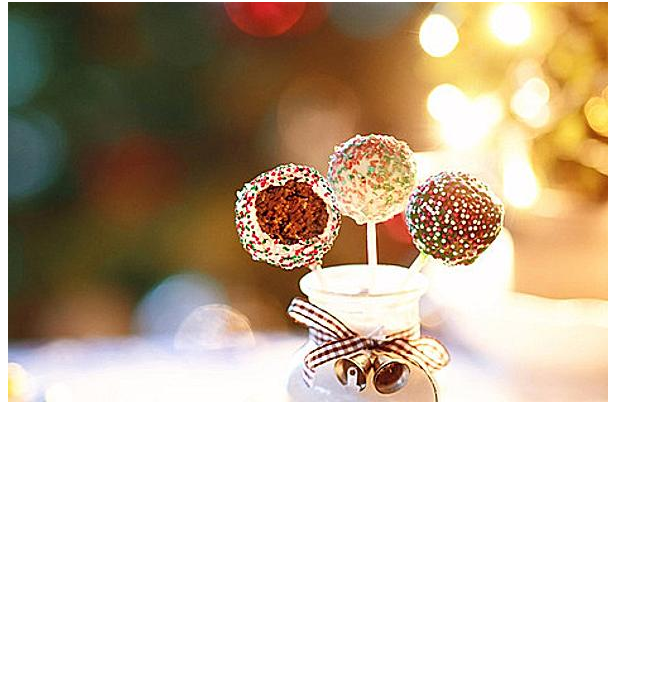
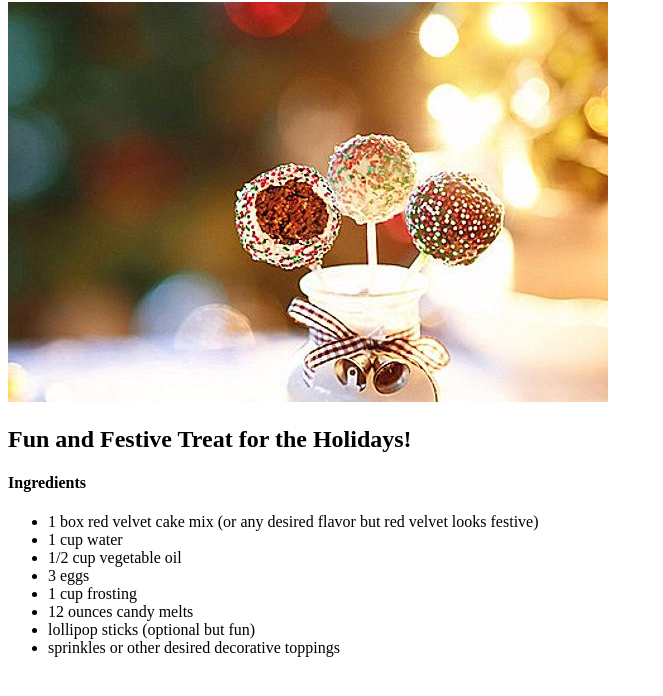
Before and after one commit to samstrawn/odin-recipes, a plain HTML site: page recipes/cakepops.html in a window 1280 px wide. Shown: the part 78-774 px from the top of the page, without its empty margins (0-663 px from the left). Drawn offline with Linux system fonts and the light colour scheme.

Commit message:
Add recipe description and ingredients

```diff
--- a/recipes/cakepops.html
+++ b/recipes/cakepops.html
@@ -7,7 +7,20 @@
 
     <body>
         <h1>Cakepops</h1>
-        <img src="../recipes/cakepops.jpg"
+        <img src="../recipes/cakepops.jpg" alt="Three delicious cakepops in a jar with a blurred festive background">
+        <h2>Fun and Festive Treat for the Holidays!</h2>
+        <h4>Ingredients</h4>
+        <ul>
+            <li>1 box red velvet cake mix (or any desired flavor but red velvet looks festive)</li>
+            <li>1 cup water</li>
+            <li>1/2 cup vegetable oil</li>
+            <li>3 eggs</li>
+            <li>1 cup frosting</li>
+            <li>12 ounces candy melts</li>
+            <li>lollipop sticks (optional but fun)</li>
+            <li>sprinkles or other desired decorative toppings</li>
+        </ul>
+
 
     </body>
 </html>
```
